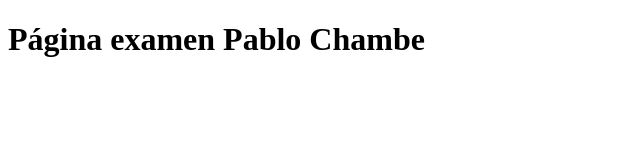
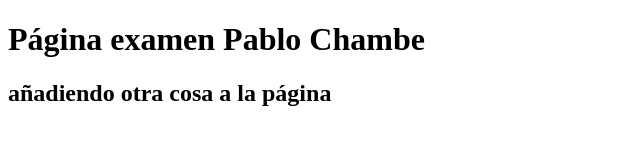
Before and after one commit to pabchatol/SMEAGOL, a plain HTML site: page index.html in a window 1280 px wide. Shown: the whole page, without its empty margins (0-640 px from the left). Drawn offline with Linux system fonts and the light colour scheme.

Commit message:
otra cosa

```diff
--- a/index.html
+++ b/index.html
@@ -8,5 +8,6 @@
 </head>
 <body>
     <h1>Página examen Pablo Chambe</h1>
+    <h2>añadiendo otra cosa a la página</h2>
 </body>
 </html>
```
